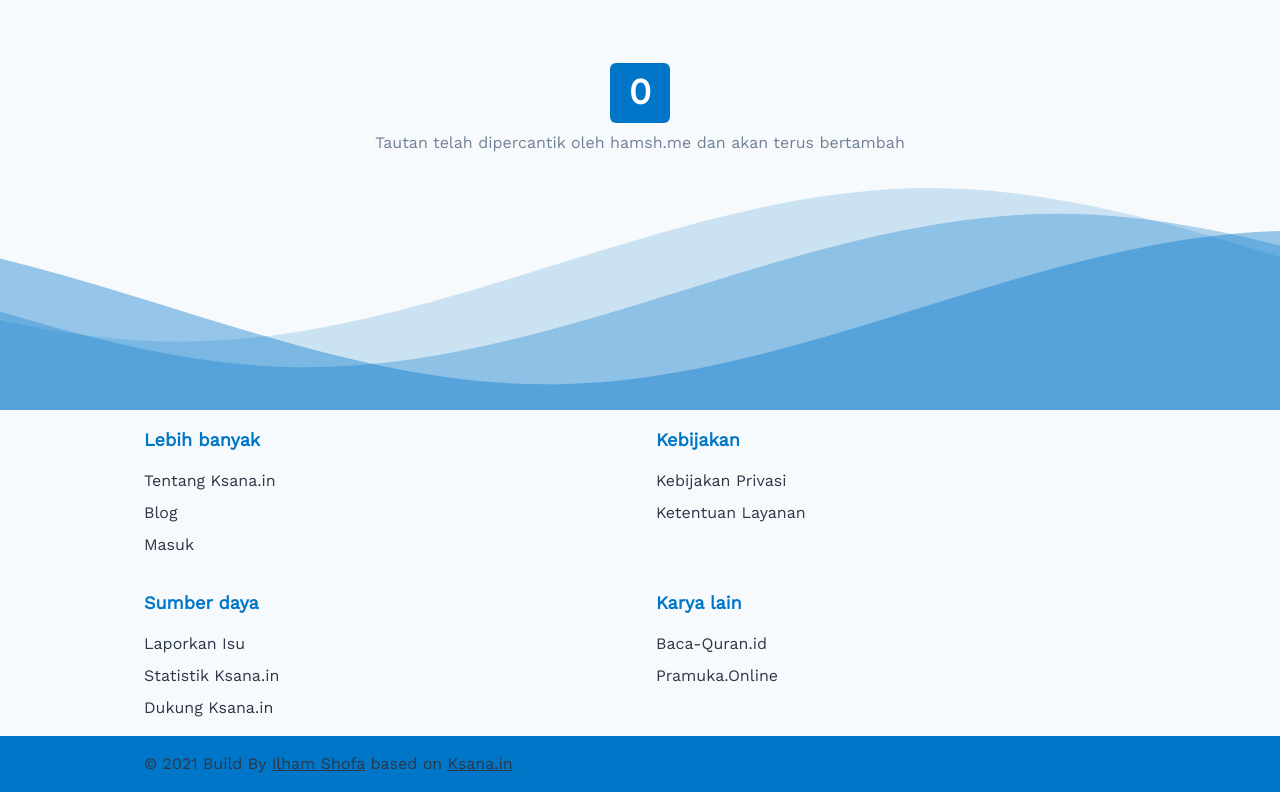
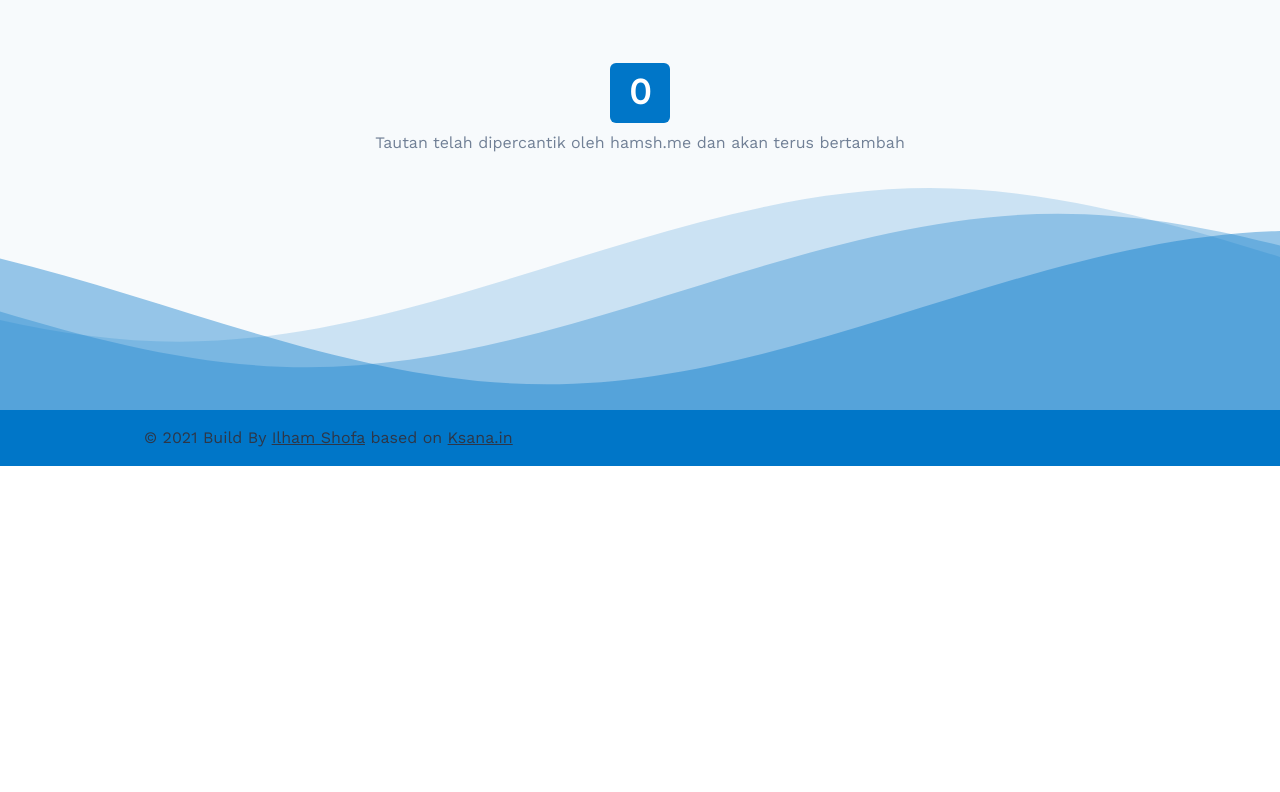
Before and after one commit to ilhamshf/hamsh.me, a Next.js app: page / in a window 1280 px wide. Shown: the part 1065-1857 px from the top of the page. After the commit the page ends 1531 px from the top, so only its background shows below. Built offline with nearby package versions, Linux system fonts and the light colour scheme; no server answers; what @supabase/gotrue-js would draw is missing.

Commit message:
feat: priotitize 3rd party login

```diff
--- a/src/components/Layout/Layout.tsx
+++ b/src/components/Layout/Layout.tsx
@@ -16,7 +16,7 @@ export function Layout({ children, ...props }: ILayoutProps) {
       <Box as="main" minH="90vh" width="100%" {...props}>
         {children}
       </Box>
-      <Footer withBacklink={true} />
+       <Footer withBacklink={false} />
     </Container>
   )
 }
```
